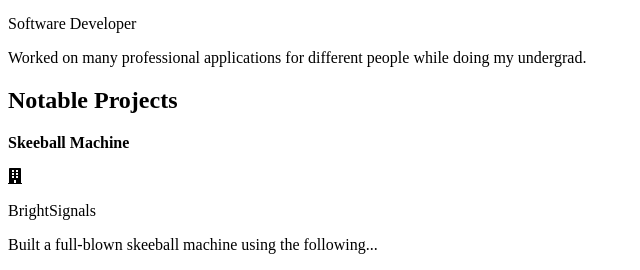
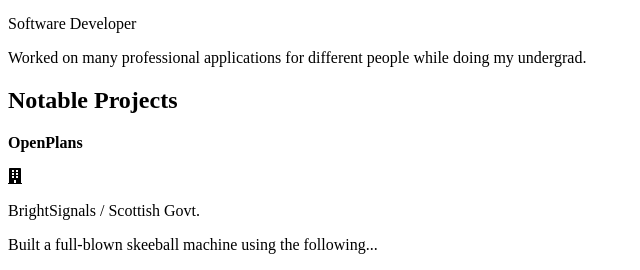
Before and after one commit to JacquesFernandes/portfolio-n10, a Next.js app: page /resume in a window 1280 px wide. Shown: the part 1620-1890 px from the top of the page, without its empty margins (0-640 px from the left). Built offline with nearby package versions, Linux system fonts and the light colour scheme.

Commit message:
Shift all resume components to the components directory

```diff
--- a/pages/resume/index.tsx
+++ b/pages/resume/index.tsx
@@ -1,8 +1,8 @@
 import React from 'react';
 
-import { H2, H3, H4 } from './_partials/headers';
-import { UL, LI } from './_partials/lists';
-import { ListContainer, Experience, Project } from './_partials/containers';
+import { H2, H3, H4 } from '../../components/resume_partials/headers';
+import { UL, LI } from '../../components/resume_partials/lists';
+import { ListContainer, Experience, Project } from '../../components/resume_partials/containers';
 
 const HR: React.FunctionComponent = () => <hr className="my-3" />;
 
@@ -129,8 +129,8 @@
             <H2>Notable Projects</H2>
 
             <Project
-              name="Skeeball Machine"
-              projectSource="BrightSignals"
+              name="OpenPlans"
+              projectSource="BrightSignals / Scottish Govt."
             >
               <p>Built a full-blown skeeball machine using the following...</p>
               <ListContainer>
```
Also changed, not shown: components/resume_partials/containers.tsx (renamed from pages/resume/_partials/containers.tsx), components/resume_partials/headers.tsx (renamed from pages/resume/_partials/headers.tsx), components/resume_partials/lists.tsx (renamed from pages/resume/_partials/lists.tsx).
